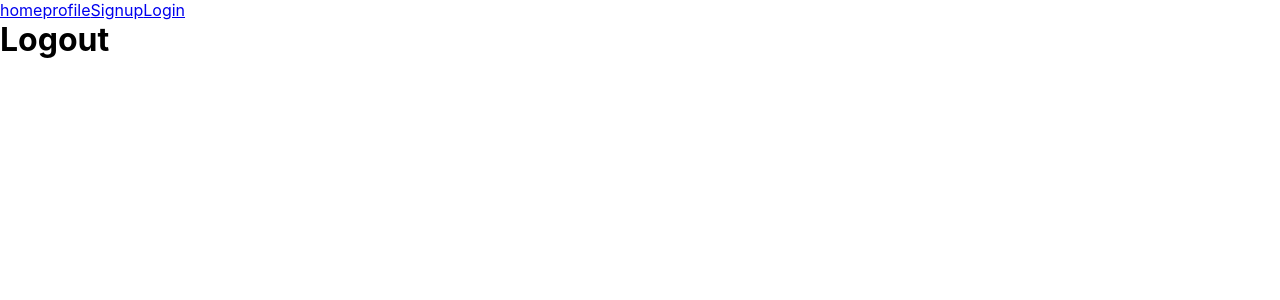
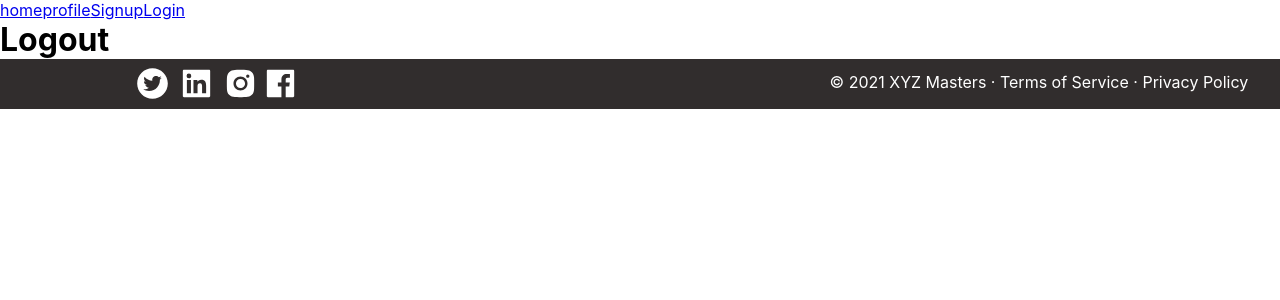
Before and after one commit to bharadwaj-bhat/TechPhantoms, a React (Create React App) app in the folder frontEnd/: page /logout in a window 1280 px wide. Shown: the top 300 px of the page. Built offline with nearby package versions, Linux system fonts and the light colour scheme; no server answers.

Commit message:
footer and landing page done

```diff
--- a/frontEnd/package.json
+++ b/frontEnd/package.json
@@ -10,8 +10,10 @@
     "axios": "^0.22.0",
     "react": "^17.0.2",
     "react-dom": "^17.0.2",
+    "react-icons": "^4.3.1",
     "react-router-dom": "^5.3.0",
     "react-scripts": "4.0.3",
+    "styled-components": "^5.3.1",
     "web-vitals": "^1.0.1"
   },
   "scripts": {
--- a/frontEnd/src/App.js
+++ b/frontEnd/src/App.js
@@ -7,10 +7,19 @@ import Navbar from "./Component/NavBar/Navbar";
 import { Profile } from "./Component/Dashbord/Profile";
 import Logout from "./Component/Login_Signup/Logout";
 import { initialState, reducer } from "./Reducer/reducer";
+import { Footer } from "./Component/Footer/Footer";
 
 export const userContext = createContext();
-const Routing = () => {
+
+function App() {
+  const [state, dispatch] = useReducer(reducer, initialState);
+
   return (
+    <BrowserRouter>
+      <>
+        <userContext.Provider value={{ state, dispatch }}>
+          <Navbar />
+
           <Switch>
             <Route exact path="/">
               <Home />
@@ -26,17 +35,8 @@ const Routing = () => {
               <Logout />
             </Route>
           </Switch>
-  );
-};
-function App() {
-  const [state, dispatch] = useReducer(reducer, initialState);
 
-  return (
-    <BrowserRouter>
-      <>
-        <userContext.Provider value={{ state, dispatch }}>
-          <Navbar />
-          <Routing />
+          <Footer />
         </userContext.Provider>
       </>
     </BrowserRouter>
--- a/frontEnd/src/Component/Login_Signup/Signup.jsx
+++ b/frontEnd/src/Component/Login_Signup/Signup.jsx
@@ -92,7 +92,7 @@ const Signup = () => {
           </button>
           <hr style={{ "margin-top": "30px" }} />
           <label>
-            <Link to="/login">Login</Link>{" "}
+            <Link to="/login">Login</Link>
           </label>
         </form>
       </div>
```
Also changed, not shown: 1 other file (tests, documents, lock files or other folders). Lines whose indentation alone changed are shown as unchanged.
